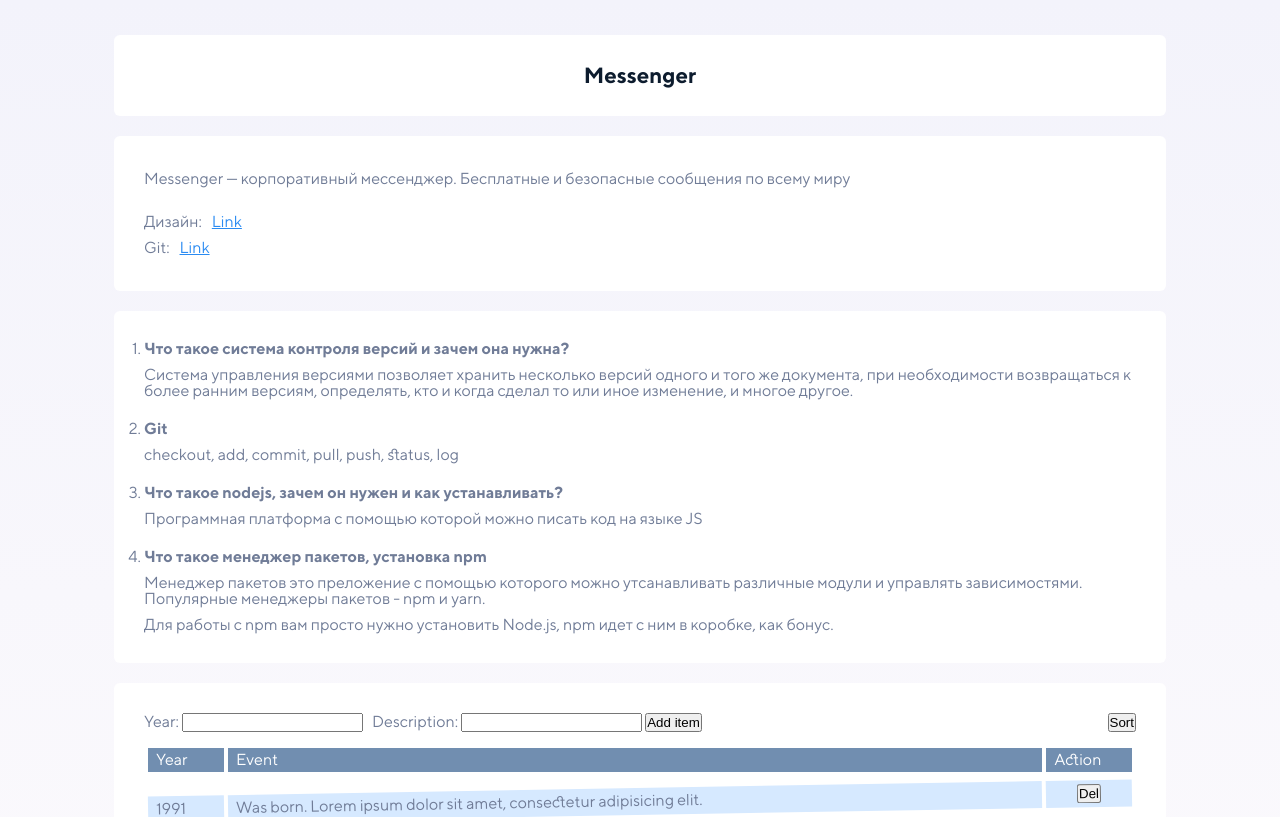
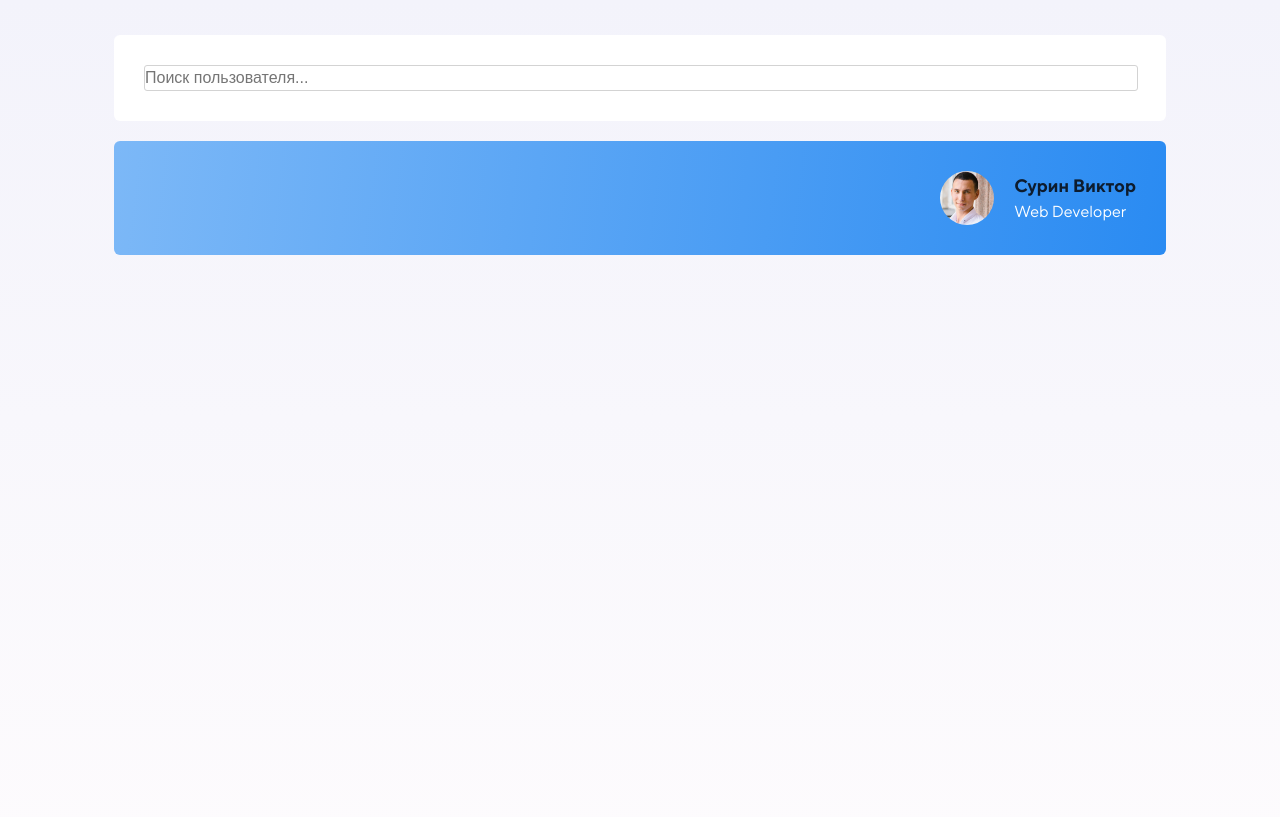
Before and after one commit to SurinVIktor/O_n_i_x___internship, a React (Create React App) app: page / in a window 1280 px wide. Shown: the top 817 px of the page. Built offline with nearby package versions, Linux system fonts and the light colour scheme.

Commit message:
#6: Создал базовую структуру компонента Input

```diff
--- a/src/App.js
+++ b/src/App.js
@@ -1,14 +1,12 @@
 import './reset.css';
 import './style.css';
 import React from 'react';
-import {Faq, Header, Table, User} from "./components";
+import {GitSearch, User} from "./components";
 
 function App() {
   return (
     <div className="App">
-      <Header />
-      <Faq/>
-      <Table/>
+      <GitSearch/>
       <User/>
     </div>
   );
--- /dev/null
+++ b/src/components/GitSearch/index.js
@@ -0,0 +1,30 @@
+import React, {useState} from "react";
+
+import "./style.css";
+import {Input} from  "../";
+
+const GitSearch = () => {
+    const [value, setValue] = useState("");
+
+    const onChange = event => {
+        setValue(event.target.value);
+    }
+
+    const onSubmit = event => {
+        if (event.key !== 'Enter') {
+            return ;
+        }
+
+        if (value.trim()) {
+
+        }
+    }
+
+    return (
+        <div className="content workspace">
+            <Input onChange={onChange} value={value} onSubmit={onSubmit}/>
+        </div>
+    );
+}
+
+export default GitSearch;
--- /dev/null
+++ b/src/components/Input/index.js
@@ -0,0 +1,18 @@
+import {useState} from "react";
+
+import "./style.css";
+
+const Input = ({onSubmit, onChange, value}) => {
+    return (
+        <input
+            type="text"
+            className="input-component"
+            onChange={onChange}
+            onKeyPress={onSubmit}
+            placeholder="Поиск пользователя..."
+            value={value}
+        />
+    );
+}
+
+export default Input;
--- /dev/null
+++ b/src/components/Input/style.css
@@ -0,0 +1,10 @@
+.input-component {
+    width: 100%;
+    height: auto;
+    font-size: 16px;
+    line-height: 24px;
+    border-radius: 3px;
+    outline: none;
+    border: 1px solid lightgray;
+    color: gray;
+}
--- a/src/components/index.js
+++ b/src/components/index.js
@@ -1,4 +1,3 @@
-export {default as Header} from "./Header";
-export {default as Table} from "./Table";
 export {default as User} from "./User";
-export {default as Faq} from "./Faq";
+export {default as GitSearch} from "./GitSearch";
+export {default as Input} from "./Input";
--- /dev/null
+++ b/src/core/axios.js
@@ -0,0 +1,5 @@
+import axios from "axios";
+
+axios.defaults.baseURL = '';
+
+export default axios;
```
Also changed, not shown: src/components/GitSearch/style.css (added).
